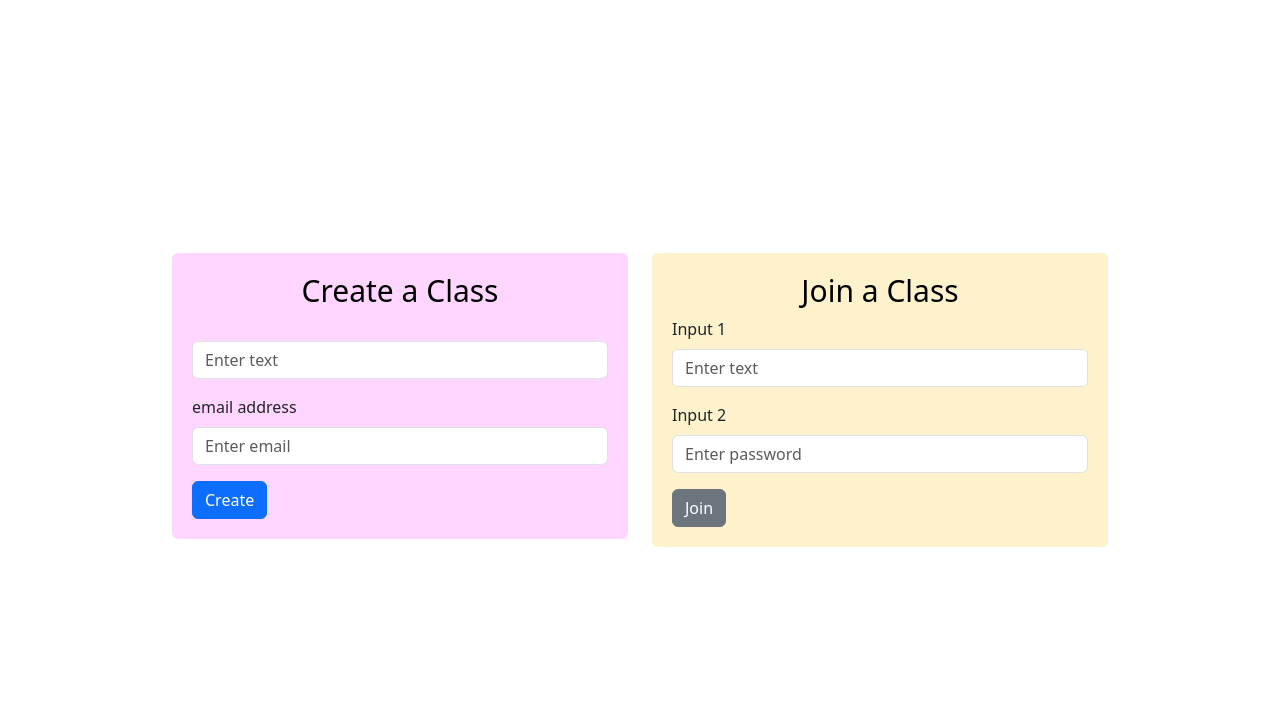
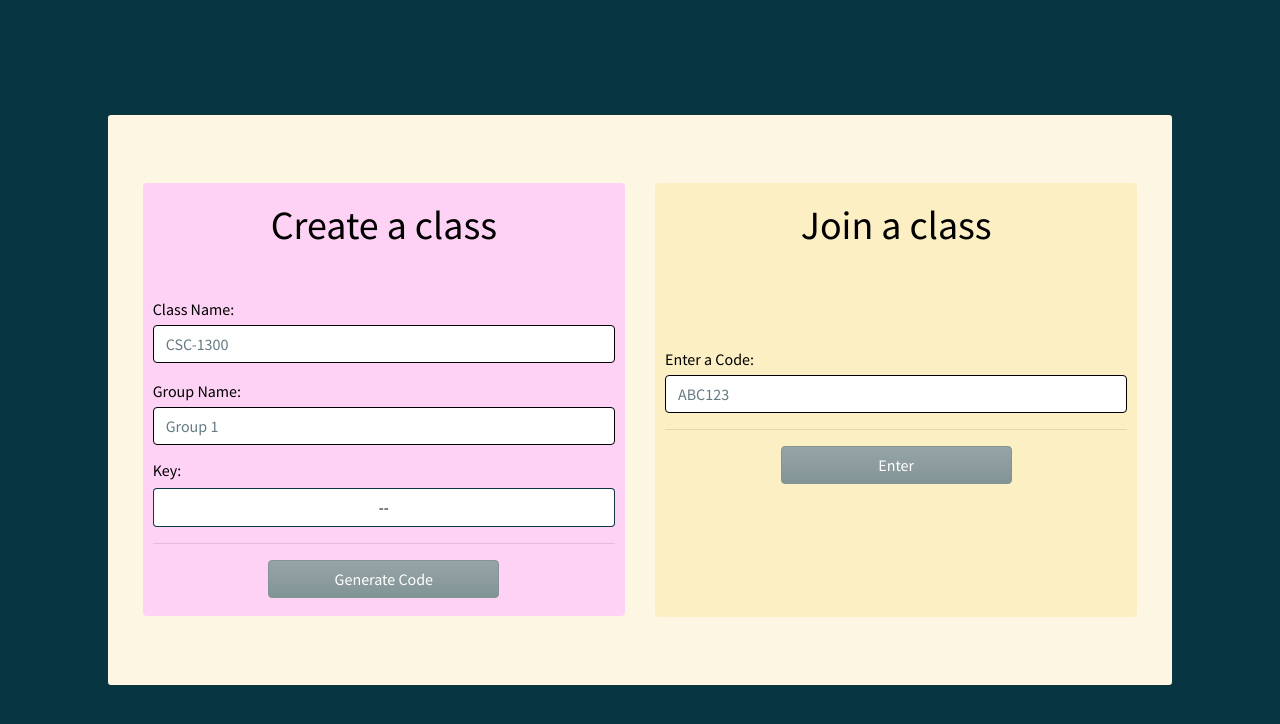
Before and after one commit to ddsola93/Web_dev_Project_1, a plain HTML site: page components/home.html in a window 1280 px wide. Drawn offline with nearby package versions, Linux system fonts and the light colour scheme.

Commit message:
Edited the layout of home.html

```diff
--- a/components/home.html
+++ b/components/home.html
@@ -1,90 +1,43 @@
 <!DOCTYPE html>
 <html lang="en">
 <head>
-    <meta charset="UTF-8" />
-    <meta name="viewport" content="width=device-width, initial-scale=1.0" />
+    <meta charset="UTF-8">
+    <meta name="viewport" content="width=device-width, initial-scale=1.0">
     <title>Home</title>
-    <link
-      href="https://cdn.jsdelivr.net/npm/bootstrap@5.3.0-alpha3/dist/css/bootstrap.min.css"
-      rel="stylesheet"
-    />
+    <link href="https://cdn.jsdelivr.net/npm/bootswatch@4.5.2/dist/solar/bootstrap.min.css" rel="stylesheet">
 </head>
-  <body>
+<body class="bg-dark">
     <div class="d-flex justify-content-center align-items-center vh-100">
-    <div class="row w-75">
-      <!-- Form 1 -->
-      <div class="col-md-6">
-        <div
-          class="card custom"
-          style="
-            background-color: rgba(255, 190, 255, 0.624);
-            border: none;
-            padding: 20px;
-          "
-        >
-          <h2 class="text-center" style="font-size: 30px; color: black">
-            Create a Class
-          </h2>
-          <form>
-            <div class="mb-3">
-              <label for="form1Input1" class="form-label"></label>
-              <input
-                type="text"
-                class="form-control"
-                id="form1Input1"
-                placeholder="Enter text"
-              />
+        <form class="card col-10 bg-light mt-3 mb-3">
+            <div class="card-body">
+                <div class="row custom">
+                    <div class="col col-lg-6 col-12 mt-5 mb-5">
+                        <div class="card" style="background-color: rgba(255, 190, 255, 0.624); border: none; padding: 10px">
+                            <h1 class="text-center mt-2 mb-5" style="font-size: 40px; color: black">Create a class</h1>
+                            <label for="txtClassName" class="mb-1" style="color:black">Class Name:</label>
+                            <input id="txtClassName" class="form-control mb-3" type="text" placeholder="CSC-1300" style="background-color: white; border-color: black;" aria-label="Input for class name"></input>
+                            <label for="txtGroupName" class="mb-1" style="color:black">Group Name:</label>
+                            <input id="txtGroupName" class="form-control mb-3" type="text" placeholder="Group 1" style="background-color: white; border-color: black;" aria-label="Input for group name"></input>
+                            <h6 style="color:black;">Key:</h6>
+                            <div class="card" style="background-color:White">
+                                <h6 id="txtkey" class="text-center mb-0" style="color:black; padding:9px">--</h6>
                             </div>
-            <div class="mb-3">
-              <label for="form1Input2" class="form-label">email address</label>
-              <input
-                type="email"
-                class="form-control"
-                id="form1Input2"
-                placeholder="Enter email"
-              />
-            </div>
-            <button type="submit" class="btn btn-primary">Create</button>
-          </form>
+                            <hr />
+                            <button id="btnLogin" class="btn btn-secondary col-lg-6 offset-lg-3 col-md-8 offset-md-2 col-12 col-5 mb-2" type="button">Generate Code</button>
                         </div>
                     </div>
-
-      <!-- Form 2 -->
-      <div class="col-md-6">
-        <div
-          class="card custom"
-          style="
-            background-color: rgba(253, 236, 182, 0.698);
-            border: none;
-            padding: 20px;
-          "
-        >
-          <h2 class="text-center" style="font-size: 30px; color: black">
-            Join a Class
-          </h2>
-          <form>
-            <div class="mb-3">
-              <label for="form2Input1" class="form-label">Input 1</label>
-              <input
-                type="text"
-                class="form-control"
-                id="form2Input1"
-                placeholder="Enter text"
-              />
-            </div>
-            <div class="mb-3">
-              <label for="form2Input2" class="form-label">Input 2</label>
-              <input
-                type="password"
-                class="form-control"
-                id="form2Input2"
-                placeholder="Enter password"
-              />
-            </div>
-            <button type="submit" class="btn btn-secondary">Join</button>
-          </form>
+                    <div class="col col-lg-6 col-md-12 mt-5 mb-5">
+                        <div class="card" style="background-color: rgba(253, 236, 182, 0.698); border: none; padding: 10px; padding-bottom: 85px;">
+                            <h1 class="text-center mt-2" style="font-size: 40px; color: black">Join a class</h1>
+                            <label for="txtClassCode" class="mb-1" style="color:black; padding-top: 90px;">Enter a Code:</label>
+                            <input id="txtClassCode" class="form-control" type="text" placeholder="ABC123" style="background-color: white; border-color: black;" aria-label="Input for class name"></input>
+                            <hr />
+                            <button id="btnEnter" class="btn btn-secondary col-lg-6 offset-lg-3 col-md-8 offset-md-2 col-12 col-5 mb-5" type="button">Enter</button>
                         </div>
                     </div>
                 </div>
+            </div>
+        </form>
+    </div>
 </body>
 </html>
```
Lines whose indentation alone changed are shown as unchanged.
